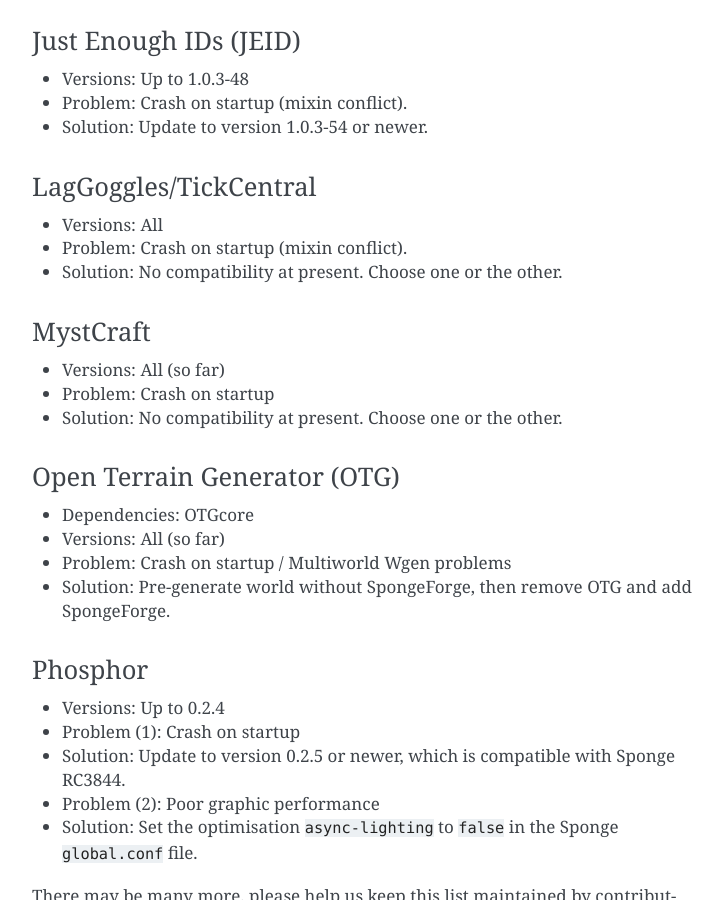
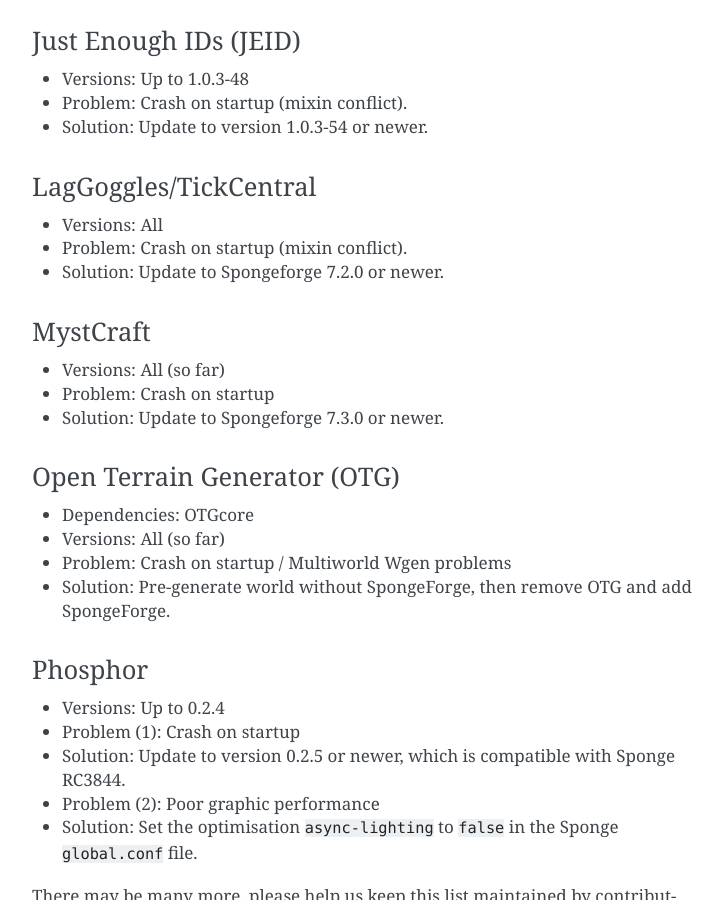
Before and after one commit to SpongePowered/SpongeDocs, a Sphinx documentation site: the page built from source/server/spongineer/incompatible.rst, in a window 1280 px wide and 900 px high, scrolled down 2139 px. Shown: the whole window, without its empty margins (388-1110 px from the left). Built offline with Sphinx 7.4.7, drawn with Linux system fonts in a browser that asks for light colours; pages that are not in the unit, such as notebooks, are missing from menus.

Commit message:
Update incompatible.rst

```diff
--- a/source/server/spongineer/incompatible.rst
+++ b/source/server/spongineer/incompatible.rst
@@ -95,13 +95,13 @@
 ~~~~~~~~~~~~~~~~~~~~~~
 - Versions: All
 - Problem: Crash on startup (mixin conflict).
-- Solution: No compatibility at present. Choose one or the other.
+- Solution: Update to Spongeforge 7.2.0 or newer.
 
 MystCraft
 ~~~~~~~~~
 - Versions: All (so far)
 - Problem: Crash on startup
-- Solution: No compatibility at present. Choose one or the other.
+- Solution: Update to Spongeforge 7.3.0 or newer.
 
 Open Terrain Generator (OTG)
 ~~~~~~~~~~~~~~~~~~~~~~~~~~~~
```
